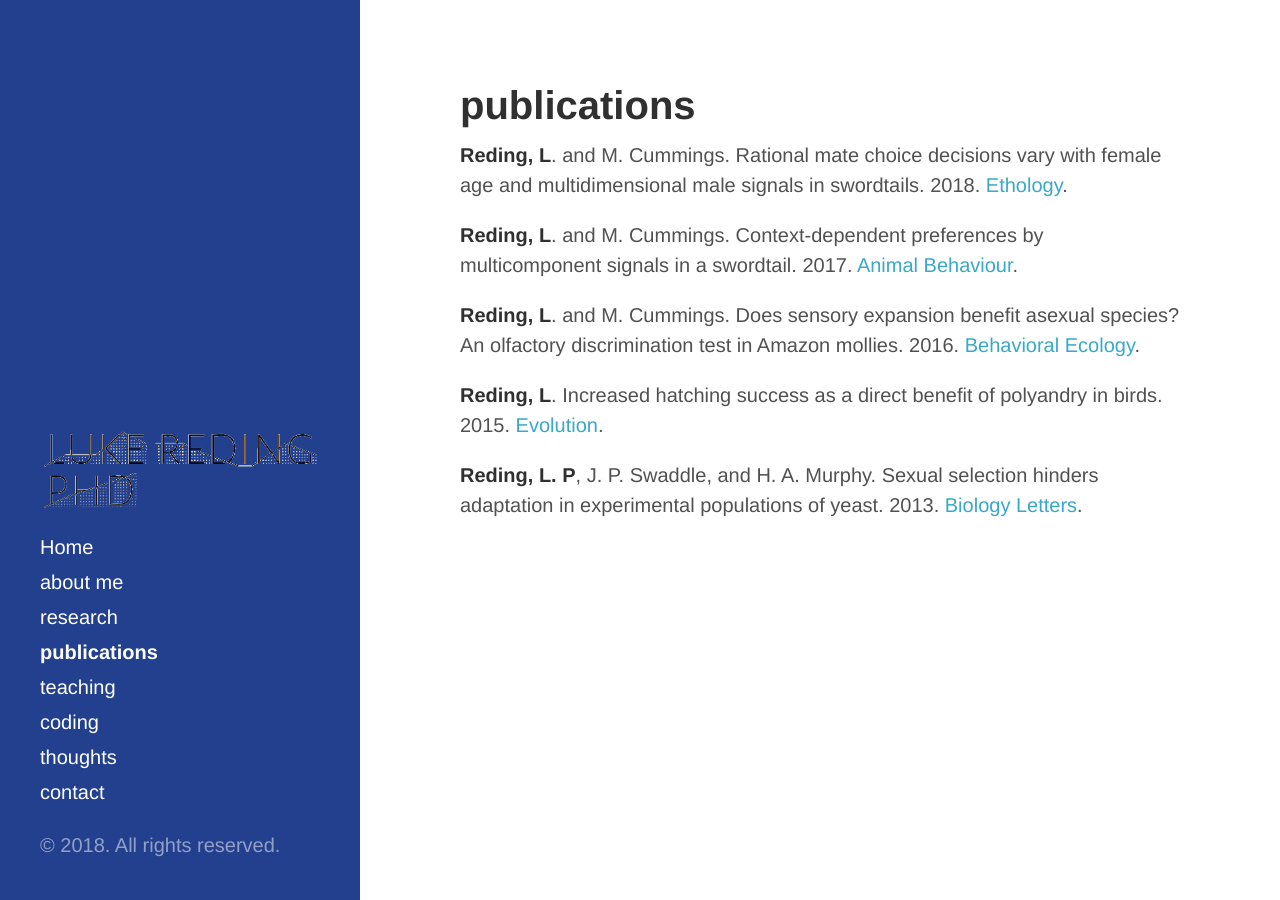
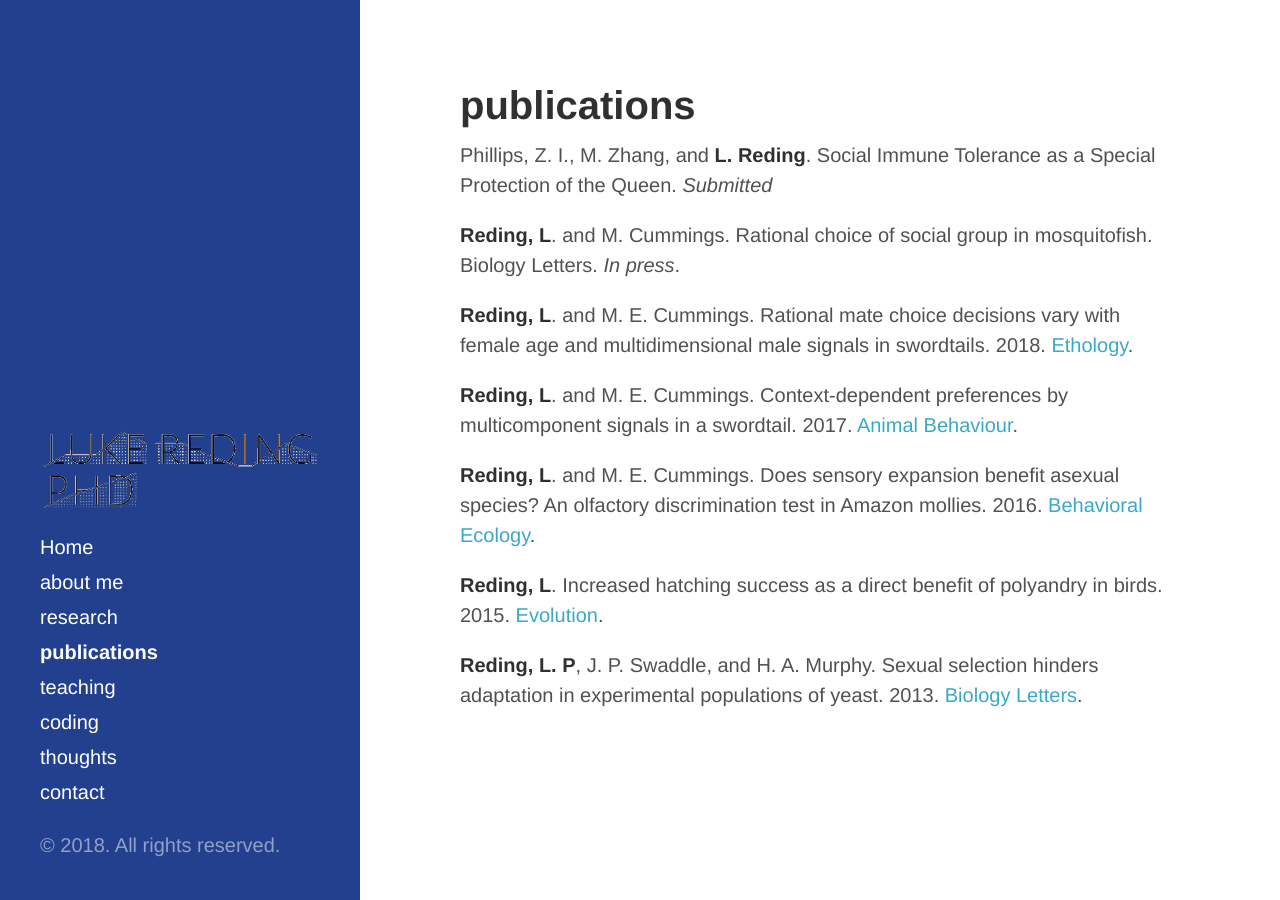
Before and after one commit to lukereding/lukereding.github.io, a Jekyll site: the page built from 2000-01-03-publications.MARKUP.md, in a window 1280 px wide. Built offline with Jekyll 4.4.1, drawn with Linux system fonts in a browser that asks for light colours.

Commit message:
update publications

```diff
--- a/2000-01-03-publications.MARKUP.md
+++ b/2000-01-03-publications.MARKUP.md
@@ -3,11 +3,15 @@
 title: publications
 ---
 
-__Reding, L__. and M. Cummings. Rational mate choice decisions vary with female age and multidimensional male signals in swordtails. 2018. [Ethology](https://onlinelibrary.wiley.com/doi/abs/10.1111/eth.12769).
+Phillips, Z. I., M. Zhang, and __L. Reding__. Social Immune Tolerance as a Special Protection of the Queen. _Submitted_
 
-__Reding, L__. and M. Cummings. Context-dependent preferences by multicomponent signals in a swordtail. 2017. [Animal Behaviour](http://www.sciencedirect.com/science/article/pii/S0003347217301549).
+__Reding, L__. and M. Cummings. Rational choice of social group in mosquitofish. Biology Letters. _In press_.
 
-__Reding, L__. and M. Cummings. Does sensory expansion benefit asexual species? An olfactory discrimination test in Amazon mollies. 2016. [Behavioral Ecology](http://beheco.oxfordjournals.org/content/early/2015/10/07/beheco.arv168.short?rss=1).
+__Reding, L__. and M. E. Cummings. Rational mate choice decisions vary with female age and multidimensional male signals in swordtails. 2018. [Ethology](https://onlinelibrary.wiley.com/doi/abs/10.1111/eth.12769).
+
+__Reding, L__. and M. E. Cummings. Context-dependent preferences by multicomponent signals in a swordtail. 2017. [Animal Behaviour](http://www.sciencedirect.com/science/article/pii/S0003347217301549).
+
+__Reding, L__. and M. E. Cummings. Does sensory expansion benefit asexual species? An olfactory discrimination test in Amazon mollies. 2016. [Behavioral Ecology](http://beheco.oxfordjournals.org/content/early/2015/10/07/beheco.arv168.short?rss=1).
 
 __Reding, L__. Increased hatching success as a direct benefit of polyandry in birds. 2015. [Evolution](http://onlinelibrary.wiley.com/doi/10.1111/evo.12553/full).
 
```
